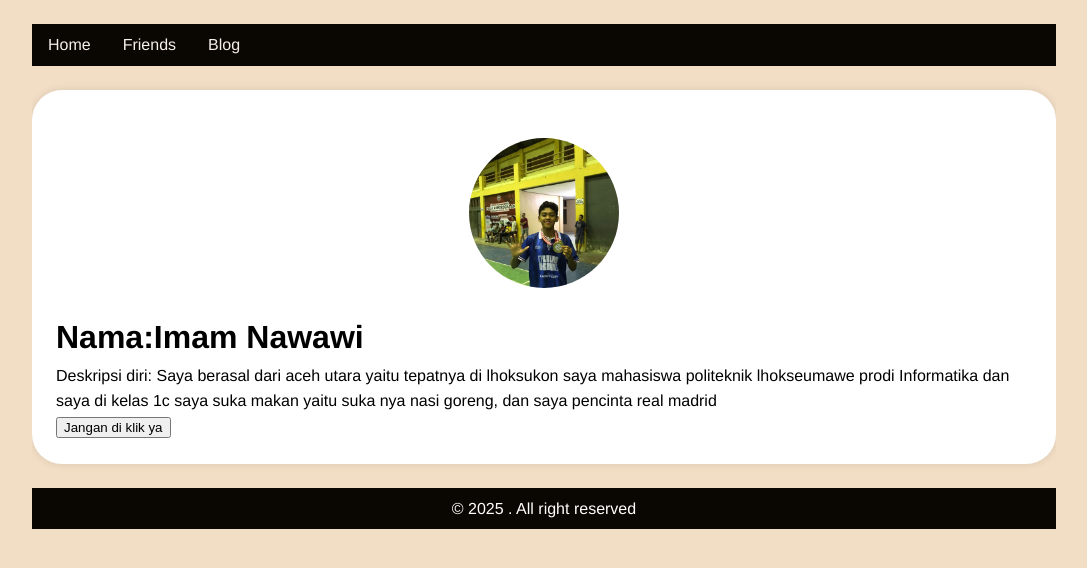
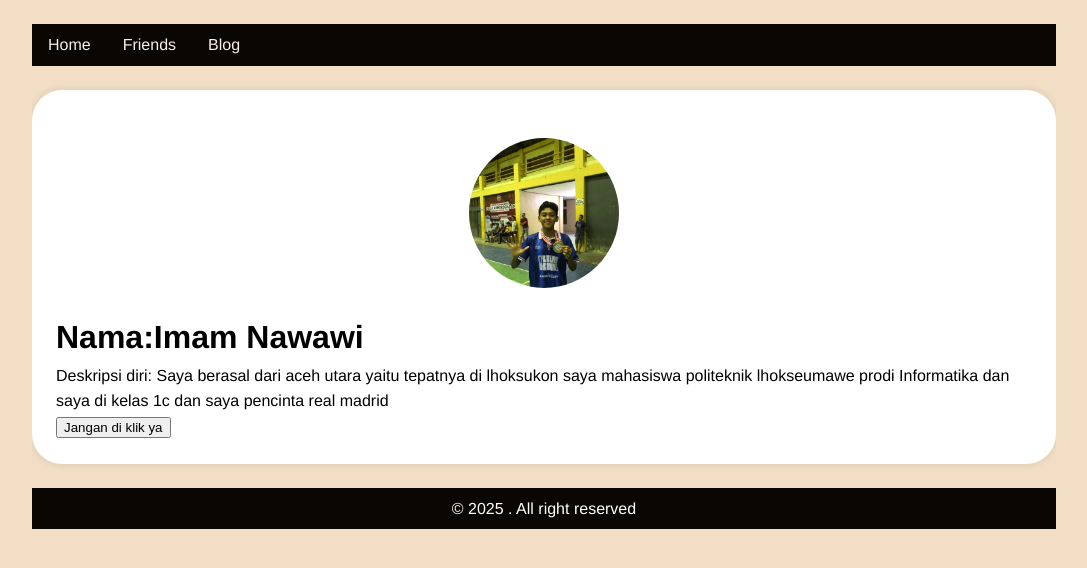
Before and after one commit to ImamNawawi1c/ImamNawawi1c.github.io, a Jekyll site: the page built from index.html, in a window 1280 px wide. Shown: the top 568 px of the page, without its empty margins (96-1183 px from the left). Built offline with Jekyll 4.4.1, drawn with Linux system fonts in a browser that asks for light colours.

Commit message:
Terbaru-16

```diff
--- a/_sass/main.scss
+++ b/_sass/main.scss
@@ -1,5 +1,5 @@
 $primary-color: #0a0702;
-$secondary-color:#141345;
+$secondary-color:#f5881a;
 $font-stack: Helvetica, sans-serif;
 
 body,
--- a/index.html
+++ b/index.html
@@ -6,6 +6,6 @@
     <h1>Nama:Imam Nawawi</h1>
 
     <p>Deskripsi diri: Saya berasal dari aceh utara yaitu tepatnya di lhoksukon saya mahasiswa politeknik lhokseumawe prodi Informatika dan saya di kelas 1c
-        saya suka makan yaitu suka nya nasi goreng, dan saya pencinta real madrid</p>
+     dan saya pencinta real madrid</p>
 
 <button onclick="myfunction()">Jangan di klik ya </button>
```
